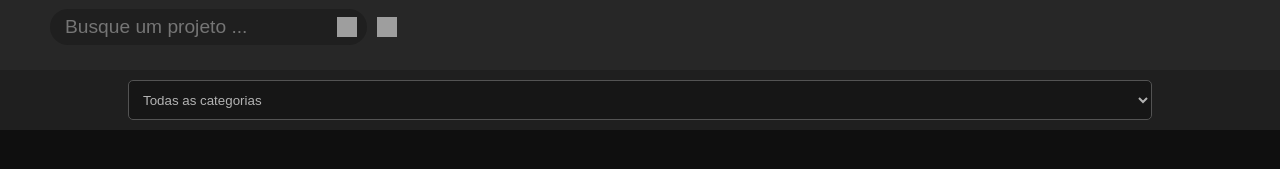
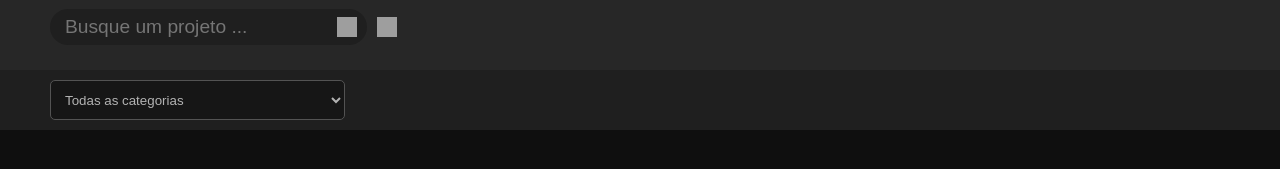
Before and after one commit to kelvynkhrystian/portifolio, a React (Create React App) app: page /projects in a window 1280 px wide. Shown: the part 140-309 px from the top of the page. Built offline with nearby package versions, Linux system fonts and the light colour scheme; grey boxes are pictures that could not be loaded; a web font is replaced by a local one.

Commit message:
ajuste-pc-filter

```diff
--- a/src/styles/projectStyles.js
+++ b/src/styles/projectStyles.js
@@ -87,19 +87,20 @@ export const ProjectFilter = styled.section`
   background-color: #1f1f1f;
   display: flex;
   flex-wrap: wrap;
-  justify-content: center;
-  padding: 10px 0;
+  justify-content: flex-start;
+  padding: 10px 50px;
   width: 100%;
   margin-bottom: 25px;
 
   select {
+    align-items: center;
     border-radius: 5px;
     background-color: #1f1f1f;
     color: white;
     filter: brightness(70%);
     height: 40px;
     padding-left: 10px;
-    width: 80%;
+    width: 25%;
     outline: none;
   }
 
```
